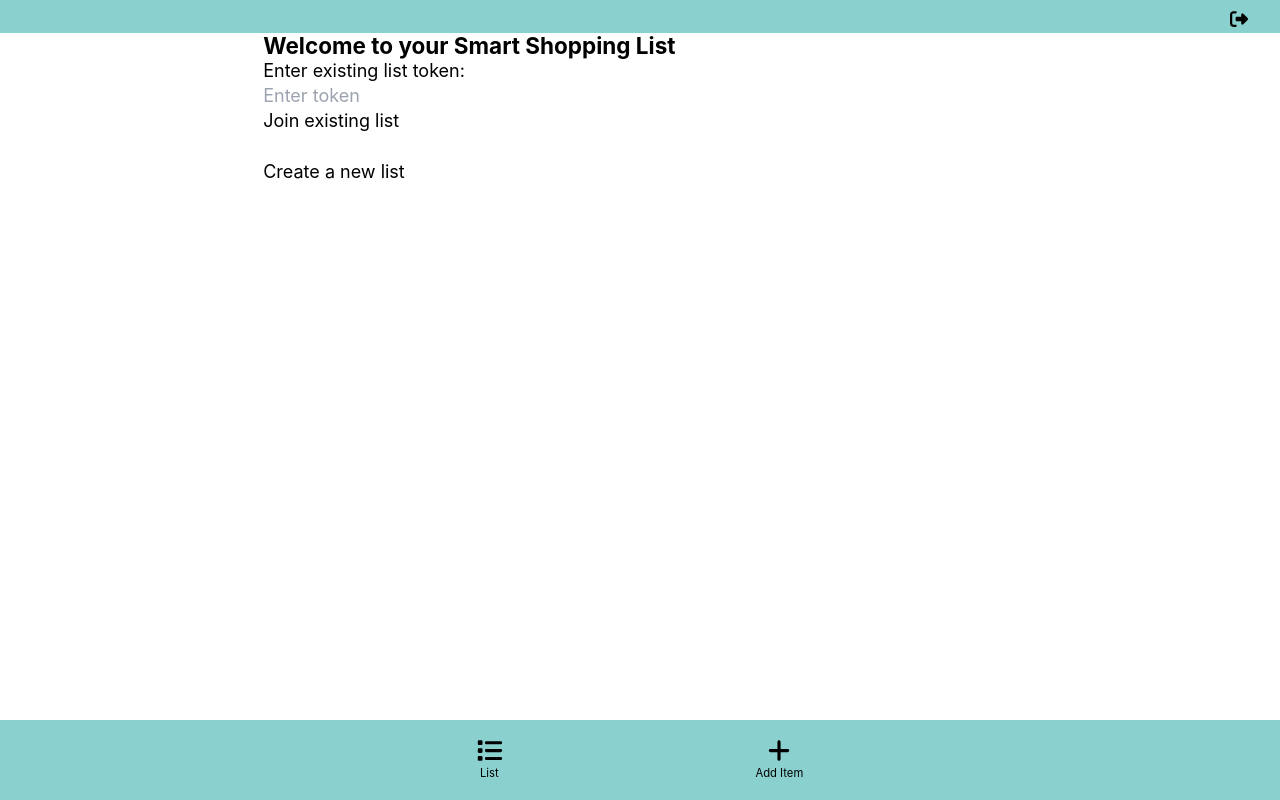
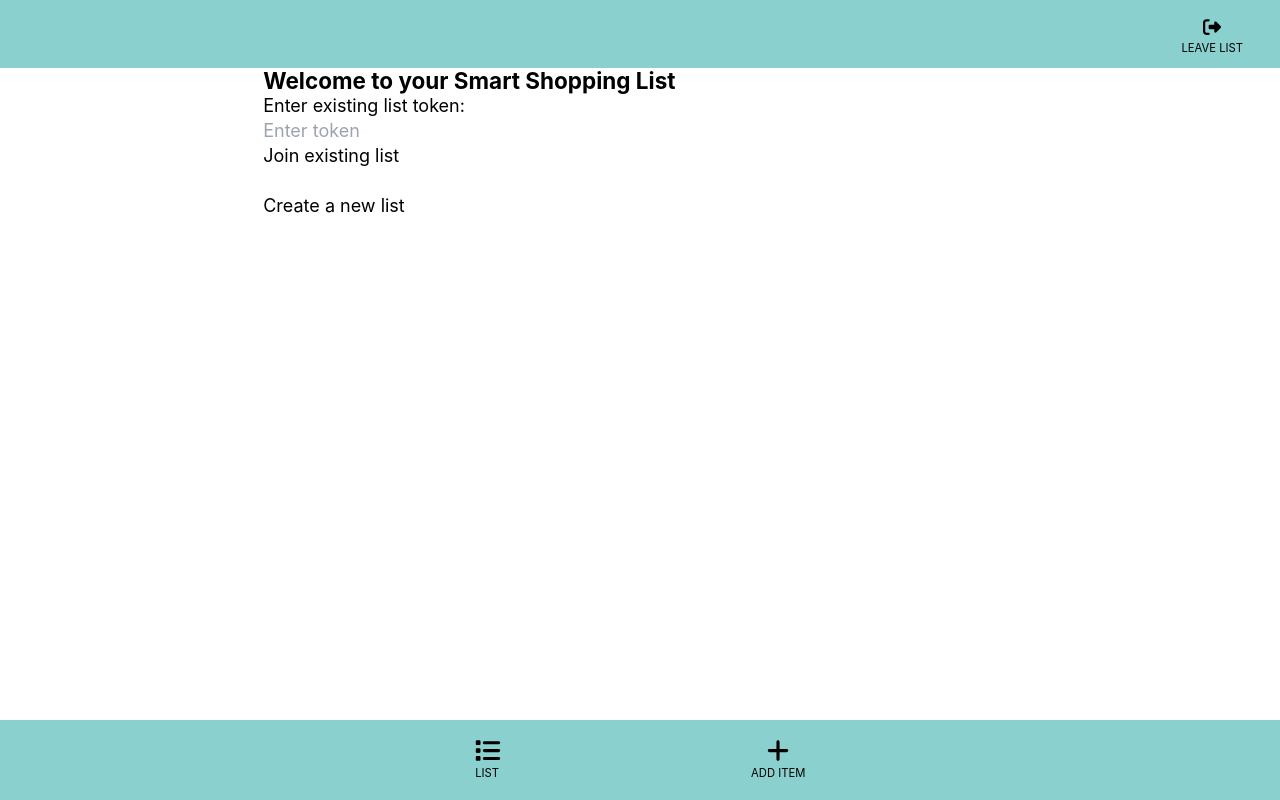
Before and after one commit to the-collab-lab/tcl-64-smart-shopping-list, a React (Vite) app: page / in a window 1280 px wide. Built offline with nearby package versions, Linux system fonts and the light colour scheme.

Commit message:
add label to logout

```diff
--- a/src/App.jsx
+++ b/src/App.jsx
@@ -57,7 +57,7 @@ export function App() {
 						path="/list"
 						element={
 							listToken ? (
-								<List data={data} l istId={listToken} />
+								<List data={data} listId={listToken} />
 							) : (
 								<Navigate to="/" />
 							)
--- a/src/views/Layout.jsx
+++ b/src/views/Layout.jsx
@@ -27,6 +27,7 @@ export function Layout({ setListToken }) {
 		<>
 			<div className="Layout">
 				<header className="Layout-header flex justify-end">
+					<div className="p-2">
 						<FontAwesomeIcon
 							icon={faRightFromBracket}
 							title="Leave list"
@@ -34,6 +35,8 @@ export function Layout({ setListToken }) {
 							type="button"
 							onClick={removeListToken}
 						/>
+						<p className="text-lg text-black">LEAVE LIST</p>
+					</div>
 				</header>
 				<main className="Layout-main">
 					<Outlet />
@@ -47,7 +50,7 @@ export function Layout({ setListToken }) {
 								className="text-black"
 							/>
 							<br />
-							<p className="text-lg text-black">List</p>
+							<p className="text-lg text-black">LIST</p>
 						</NavLink>
 						<NavLink to="/add-item" className="Nav-link">
 							<FontAwesomeIcon
@@ -56,7 +59,7 @@ export function Layout({ setListToken }) {
 								className="text-black"
 							/>
 							<br />
-							<p className="text-lg text-black">Add Item</p>
+							<p className="text-lg text-black">ADD ITEM</p>
 						</NavLink>
 					</div>
 				</nav>
```
Lines whose indentation alone changed are shown as unchanged.
